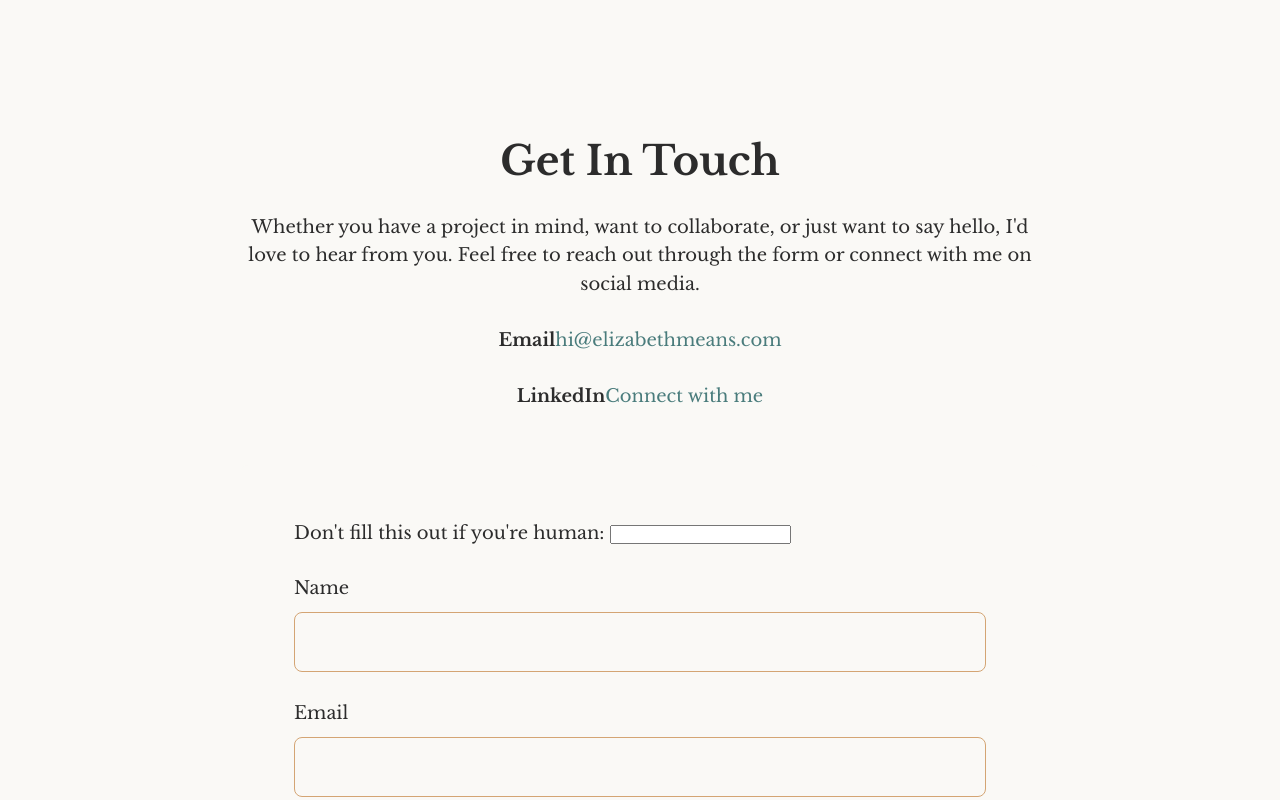
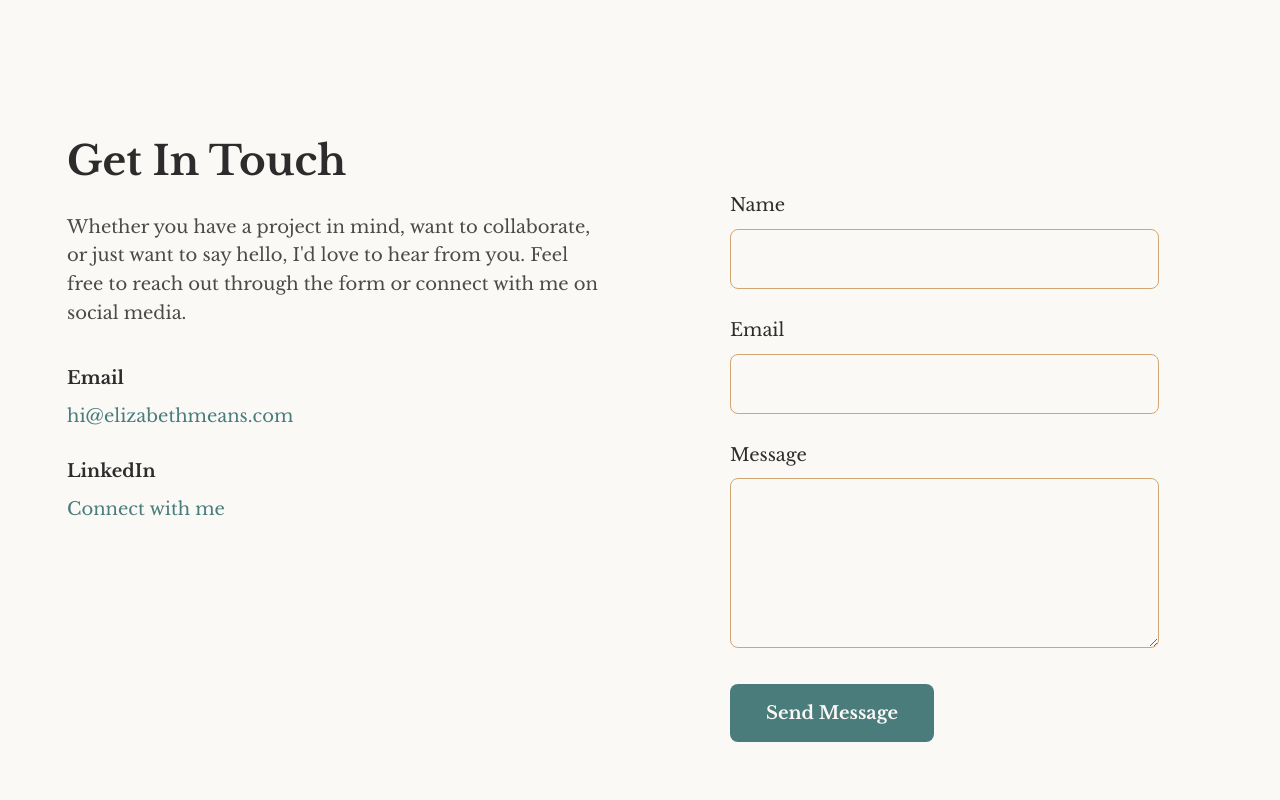
Before and after one commit to emeans/elizabeth-means, a Next.js app: page / in a window 1280 px wide. Shown: the part 1440-2240 px from the top of the page. Built offline with nearby package versions, Linux system fonts and the light colour scheme.

Commit message:
Hide netlify honeypot

```diff
--- a/app/page.module.css
+++ b/app/page.module.css
@@ -276,17 +276,40 @@
 }
 
 .contactContent {
-  max-width: 800px;
+  max-width: 1200px;
   margin: 0 auto;
+  display: grid;
+  grid-template-columns: 1fr 1fr;
+  gap: var(--spacing-2xl);
+  align-items: start;
 }
 
 .contactInfo {
-  margin-bottom: var(--spacing-xl);
-  text-align: center;
+  text-align: left;
+}
+
+.contactInfo h2 {
+  margin-bottom: var(--spacing-md);
+}
+
+.contactInfo p {
+  margin-bottom: var(--spacing-lg);
+  color: var(--color-text-light);
+}
+
+.contactDetails {
+  margin-top: var(--spacing-lg);
 }
 
 .contactItem {
   margin-bottom: var(--spacing-md);
+}
+
+.contactItem strong {
+  display: block;
+  margin-bottom: var(--spacing-xs);
+  color: var(--color-text);
+  font-weight: 600;
 }
 
 .contactItem a {
@@ -309,6 +332,11 @@
   background: var(--color-bg-light);
   padding: var(--spacing-xl);
   border-radius: var(--border-radius);
+}
+
+.hidden {
+  display: none;
+  visibility: hidden;
 }
 
 .formGroup {
@@ -454,6 +482,15 @@
     text-align: center;
   }
 
+  .contactContent {
+    grid-template-columns: 1fr;
+    gap: var(--spacing-xl);
+  }
+
+  .contactInfo {
+    text-align: center;
+  }
+
   .skipLink {
     font-size: 0.75rem;
     padding: 10px 20px;
```
